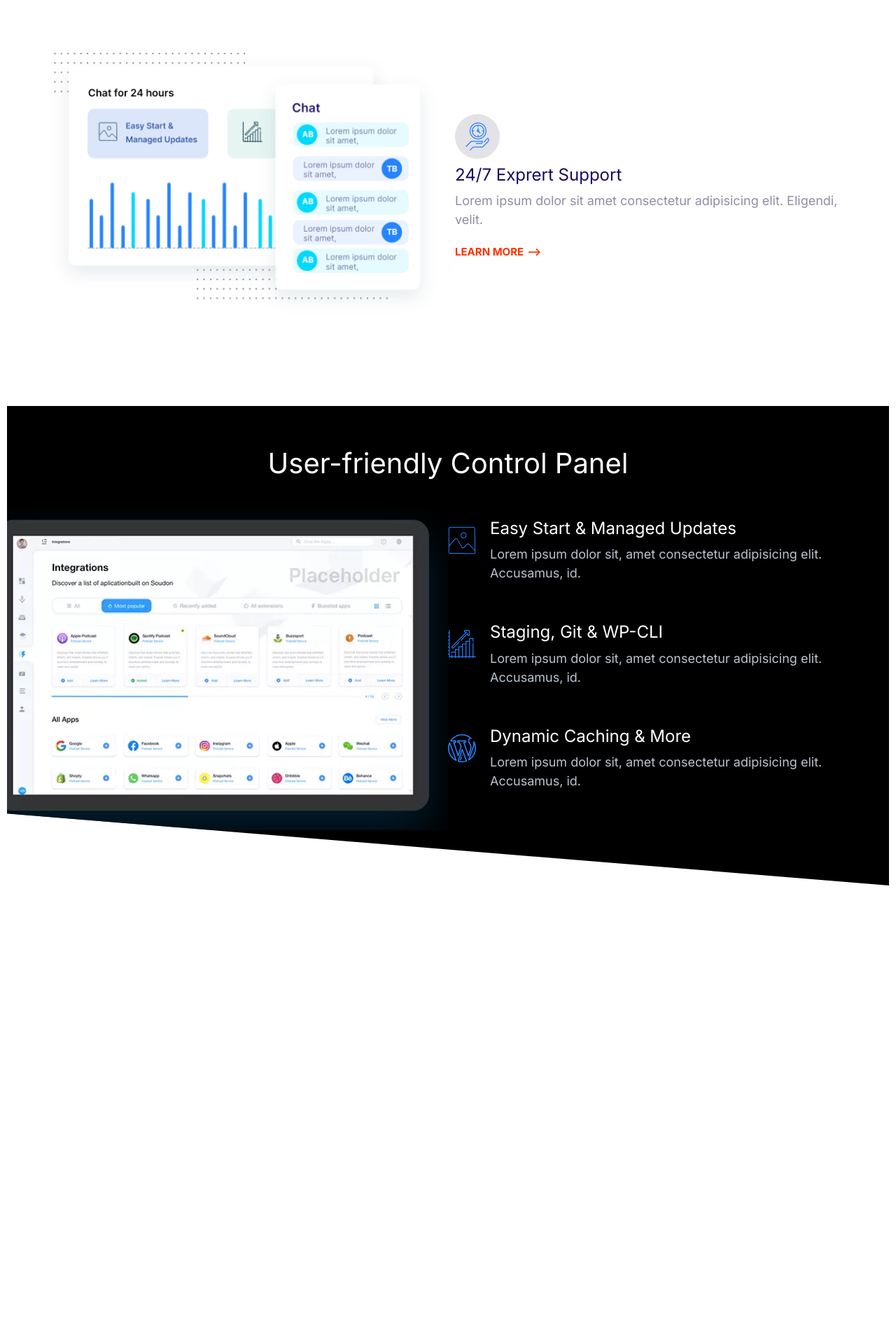
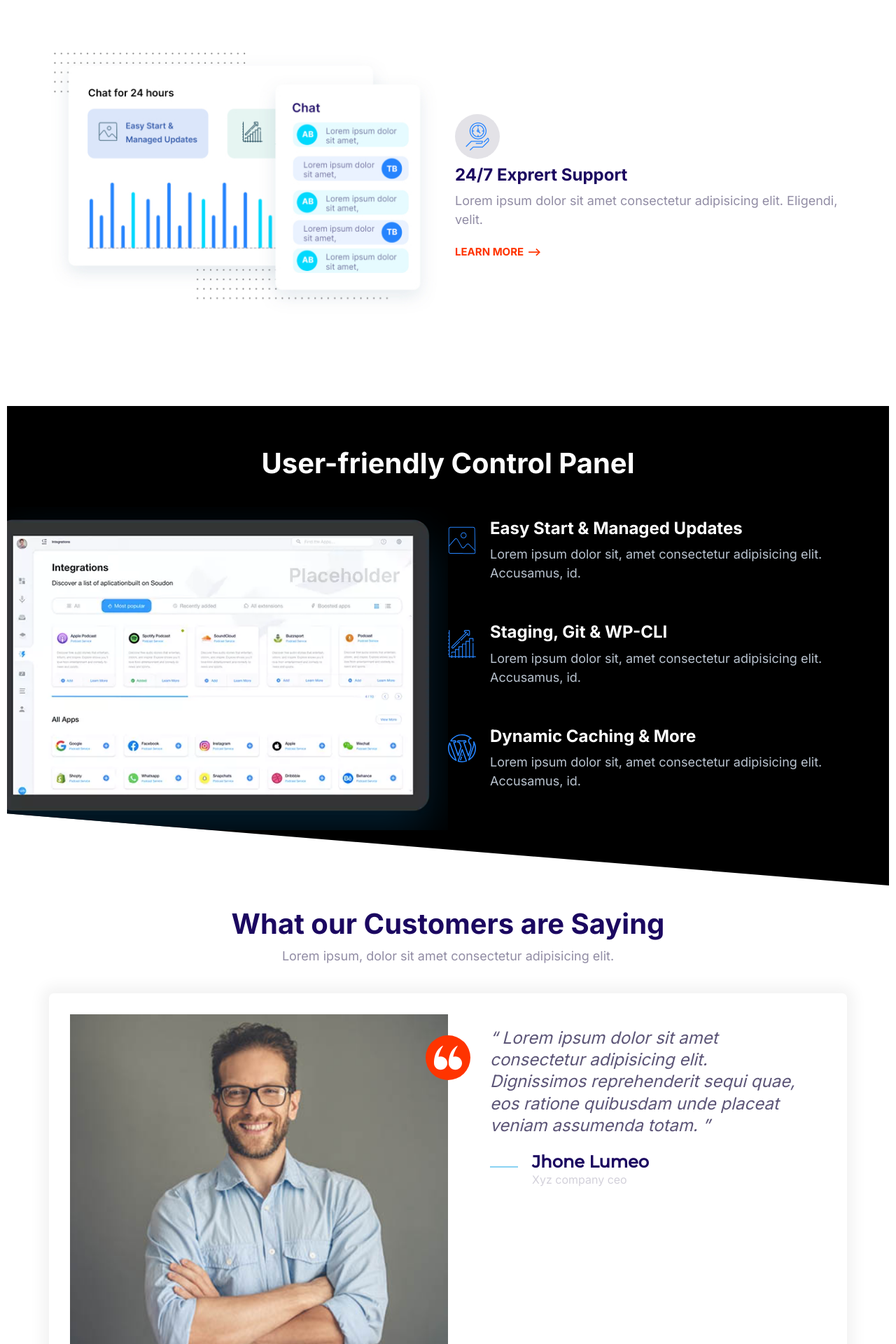
Before and after one commit to pesekt1/html-css-3, a PHP site: page / in a window 1280 px wide. Shown: the part 3080-5000 px from the top of the page at 70% size. Before the commit the page ends 4345 px from the top, so only its background shows below. Run offline with PHP 8.4, Linux system fonts and the light colour scheme.

Commit message:
added block-testimonials

```diff
--- a/css/styles.css
+++ b/css/styles.css
@@ -46,7 +46,7 @@ h3 {
   color: var(--color-headings);
   margin-bottom: 1rem;
   line-height: 1.1;
-  font-weight: 500;
+  /* font-weight: 500; */
 }
 
 h1 {
--- a/index.html
+++ b/index.html
@@ -364,6 +364,53 @@
       </div>
     </section>
 
+    <!-- testimonials block-->
+    <section class="block">
+      <header class="block__header">
+        <h2>What our Customers are Saying</h2>
+        <p>Lorem ipsum, dolor sit amet consectetur adipisicing elit.</p>
+      </header>
+      <div class="container">
+        <!-- Testimonials -->
+        <!-- Card -->
+        <div class="card testimonial">
+          <!-- Grid -->
+          <div class="grid grid--1x2">
+            <div class="testimonial__image">
+              <img src="images/testimonial.jpg" alt="customer photo" />
+              <!-- Icon -->
+              <span class="icon-container icon-container--accent">
+                <svg class="icon icon--white">
+                  <use xlink:href="images/sprite.svg#quotes"></use>
+                </svg>
+              </span>
+            </div>
+            <!-- Quote -->
+            <blockquote class="quote">
+              <p class="quote__text">
+                Lorem ipsum dolor sit amet consectetur adipisicing elit.
+                Dignissimos reprehenderit sequi quae, eos ratione quibusdam unde
+                placeat veniam assumenda totam.
+              </p>
+              <footer>
+                <!-- Media object -->
+                <div class="media">
+                  <div class="media__image">
+                    <svg class="icon icon--primary quote__line">
+                      <use xlink:href="images/sprite.svg#line"></use>
+                    </svg>
+                  </div>
+                  <div class="media__body">
+                    <h3 class="media__title quote__author">Jhone Lumeo</h3>
+                    <p class="quote__role">Xyz company ceo</p>
+                  </div>
+                </div>
+              </footer>
+            </blockquote>
+          </div>
+        </div>
+      </div>
+    </section>
     <!------------ JavaScript ------------------------------->
     <script src="js/main.js"></script>
   </body>
```
Also changed, not shown: components/block-testimonials.html (added, +47 -0 lines).
